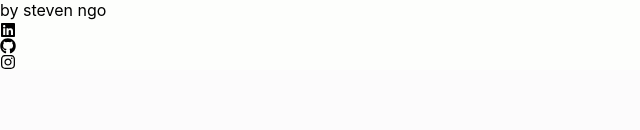
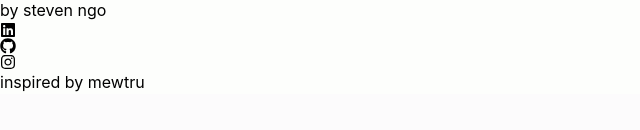
Before and after one commit to stevenxngo/valentine, a React (Vite) app: page / in a window 1280 px wide. Shown: the part 274-404 px from the top of the page, without its empty margins (0-640 px from the left). Built offline with nearby package versions, Linux system fonts and the light colour scheme.

Commit message:
Add inspired by text in footer

```diff
--- a/src/components/Footer.tsx
+++ b/src/components/Footer.tsx
@@ -23,7 +23,7 @@ function Footer() {
           vite
         </a>
       </h6>
-      <h6 className="flex flex-row font-medium mb-0 pb-3 items-center justify-center">
+      <h6 className="flex flex-row font-medium items-center justify-center">
         by{" "}
         <a
           className="text-pink-300 ms-1"
@@ -34,7 +34,7 @@ function Footer() {
           steven ngo
         </a>
         <a
-          className="linkedin-icon text-blue-500 ms-1"
+          className="text-blue-500 ms-1"
           target="_blank"
           rel="noopener noreferrer"
           href="https://www.linkedin.com/in/stevenxngo"
@@ -58,6 +58,9 @@ function Footer() {
           <FaInstagram />
         </a>
       </h6>
+      <h6 className="font-medium mb-0 pb-3">
+        inspired by <a className="text-pink-300" href="https://www.tiktok.com/@mewtru">mewtru</a>
+      </h6>
     </>
   );
 }
```
